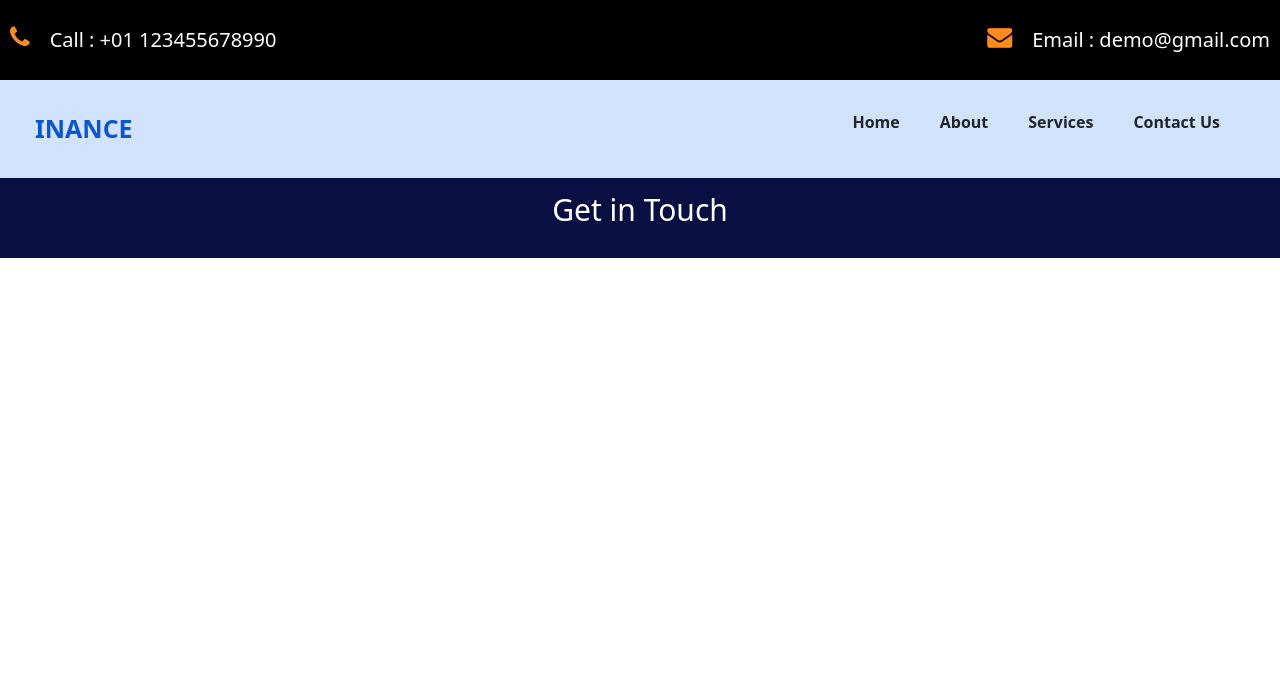
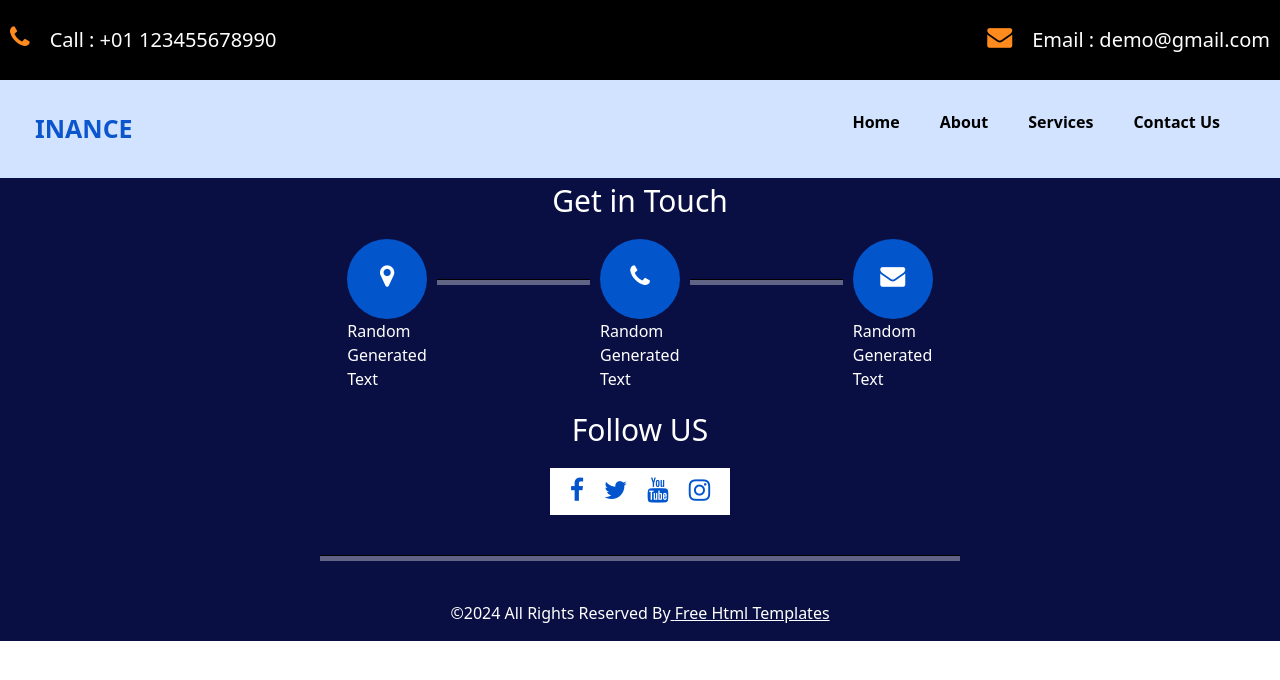
Before and after one commit to Boma-DuopamaObomanu-hybytes/React-app, a React (Create React App) app: page / in a window 1280 px wide. Shown: the top 680 px of the page. Built offline with nearby package versions, Linux system fonts and the light colour scheme.

Commit message:
Completed the design for the footer section. Also fixed some errors

```diff
--- a/package.json
+++ b/package.json
@@ -6,6 +6,7 @@
     "@testing-library/jest-dom": "^5.17.0",
     "@testing-library/react": "^13.4.0",
     "@testing-library/user-event": "^13.5.0",
+    "@thumbtack/thumbprint-react": "^14.18.2",
     "bootstrap": "^5.3.3",
     "font-awesome": "^4.7.0",
     "react": "^18.3.1",
--- a/src/App.js
+++ b/src/App.js
@@ -39,6 +39,90 @@ function App() {
 
       <footer className="App-footer">
         <p className="App-footer-text">Get in Touch</p>
+
+        <div className="App-footer-info-container">
+          <div className="App-footer-section-info-container">
+            <div className="App-footer-container-image">
+              <i
+                aria-hidden="true"
+                class="fa fa-map-marker"
+                style={{ color: "white", fontSize: "25px", margin: "0 10px" }}
+              ></i>
+            </div>
+            <p className="App-footer-info-container-text">
+              Random Generated Text
+            </p>
+          </div>
+          <hr width="60%" color="#626485" size="8" margin="40px 10px" />
+          <div className="App-footer-section-info-container">
+            <div className="App-footer-container-image">
+              <i
+                aria-hidden="true"
+                class="fa fa-phone"
+                style={{ color: "white", fontSize: "25px", margin: "0 10px" }}
+              ></i>
+            </div>
+            <p className="App-footer-info-container-text">
+              Random Generated Text
+            </p>
+          </div>
+          <hr width="60%" color="#626485" size="8" />
+          <div className="App-footer-section-info-container">
+            <div className="App-footer-container-image">
+              <i
+                aria-hidden="true"
+                class="fa fa-envelope"
+                style={{ color: "white", fontSize: "25px", margin: "0 10px" }}
+              ></i>
+            </div>
+            <p className="App-footer-info-container-text">
+              Random Generated Text
+            </p>
+          </div>
+        </div>
+
+        <div>
+          <p className="App-footer-text"> Follow US </p>
+        </div>
+
+        <div className="App-footer-social-container-images">
+          <i
+            aria-hidden="true"
+            class="fa fa-facebook"
+            style={{ color: "#0255CC", fontSize: "25px", margin: "0 10px" }}
+          ></i>
+          <i
+            aria-hidden="true"
+            class="fa fa-twitter"
+            style={{ color: "#0255CC", fontSize: "25px", margin: "0 10px" }}
+          ></i>
+          <i
+            aria-hidden="true"
+            class="fa fa-youtube"
+            style={{ color: "#0255CC", fontSize: "25px", margin: "0 10px" }}
+          ></i>
+          <i
+            aria-hidden="true"
+            class="fa fa-instagram"
+            style={{ color: "#0255CC", fontSize: "25px", margin: "0 10px" }}
+          ></i>
+        </div>
+
+        <hr width="50%" color="#626485" size="8" />
+
+        <div className="copyright-info">
+          <p className="App-footer-info-container-text">
+            {" "}
+            ©<span id="displayDateYear">2024</span> All Rights Reserved By
+            <a
+              className="App-footer-info-container-text"
+              href="https://html.design/"
+            >
+              {" "}
+              Free Html Templates{" "}
+            </a>
+          </p>
+        </div>
       </footer>
     </div>
   );
--- a/src/styles/App.css
+++ b/src/styles/App.css
@@ -1,5 +1,5 @@
 .App {
-
+  color: #000;
 }
 
 .App-logo {
@@ -31,11 +31,12 @@
 
 .App-footer{
   background-color: #0A0F43;
-    min-height: 10vh;
-    display: flex;
-    justify-content: space-around;
-    align-content: flex-end;
-    align-items: center;
+  min-height: 50vh;
+  display: flex;
+  justify-content: center;
+  align-content: flex-end;
+  align-items: center;
+  flex-direction: column;
 }
 
 .App-footer-text{
@@ -88,6 +89,45 @@
   margin: 0 5px;
 }
 
+.App-footer-social-container-images{
+  background-color: white;
+  padding: 10px 10px;
+}
+
+.App-footer-container-image{
+  width: 80px;
+    height: 80px;
+    border-radius: 100%;
+    background-color: #ffffff;
+    background-repeat: no-repeat;
+    background-position: center;
+    text-align: center;
+    line-height: 80px;
+    background-color: #0355cc;
+    color: #ffffff;
+}
+.App-footer-info-container{
+  display: flex;
+  flex-direction: row ;
+}
+.App-footer-info-container-text{
+  color: white;
+}
+.App-footer-section-info-container{
+  color: #000;
+
+}
+
+hr {
+  margin: 40px 10px !important;
+  color: inherit;
+  border: 0;
+  border-top: 1px solid;
+  opacity: 1 !important;
+}
+
+
+
 
 
 @keyframes App-logo-spin {
```
Also changed, not shown: 1 other file (tests, documents, lock files or other folders).
